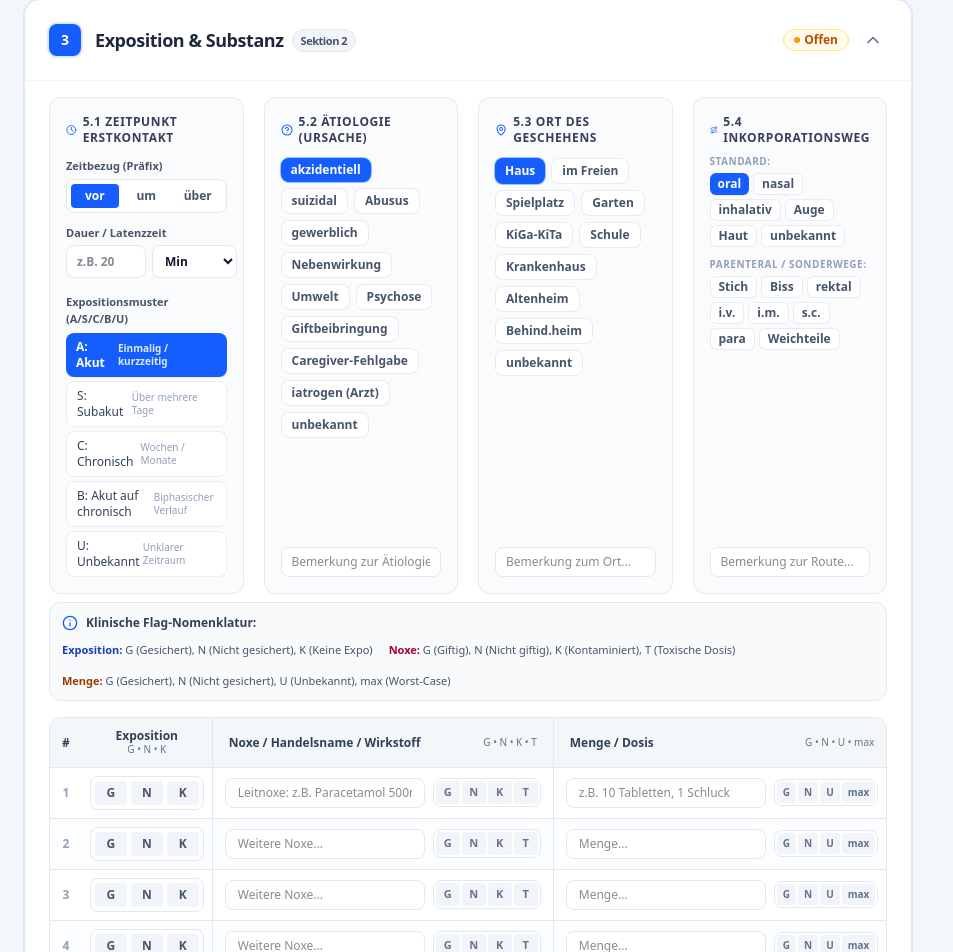
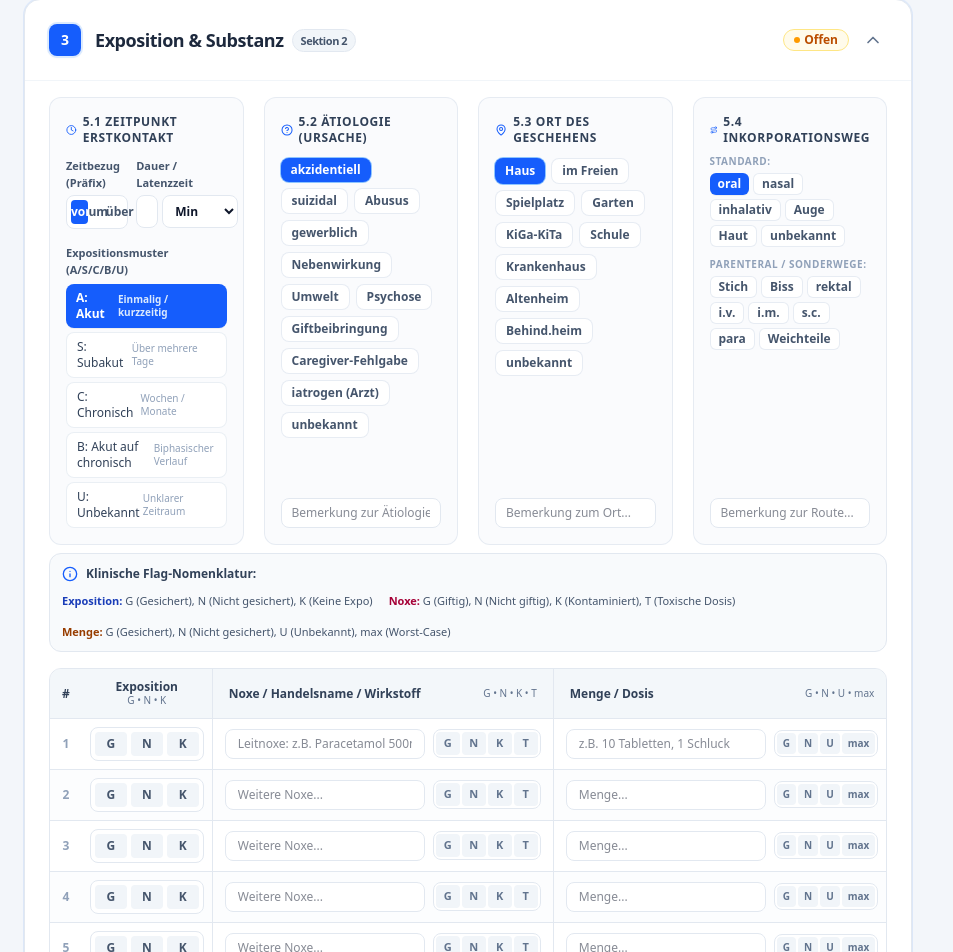
Before and after one commit to MaStr19/UKB-Prototypen, a Next.js app in the folder eva-gui/: page / in a window 1280 px wide. Shown: the part 1436-2388 px from the top of the page, without its empty margins (0-953 px from the left). Built offline with nearby package versions, Linux system fonts and the light colour scheme.

Commit message:
zeitbezug und dauer nebeneinander

```diff
--- a/eva-gui/src/components/sections/NoxeExposureSection.tsx
+++ b/eva-gui/src/components/sections/NoxeExposureSection.tsx
@@ -94,12 +94,14 @@ export const NoxeExposureSection: React.FC<Props> = ({ record, onChange }) => {
             </span>
 
             {/* Präfix + Wert + Einheit */}
-            <div className="space-y-3 mb-4">
-              <div>
+            <div className="grid grid-cols-12 gap-2 mb-4">
+
+            {/* 1. Spalte: Zeitbezug (Präfix) - Nimmt 5 von 12 Spalten ein */}
+              <div className="col-span-5">
                 <label className="block text-[11px] font-semibold text-slate-600 mb-1">
                   Zeitbezug (Präfix)
                 </label>
-                <div className="grid grid-cols-3 gap-1 bg-white p-1 rounded-lg border border-slate-200">
+                <div className="grid grid-cols-3 bg-white p-1 rounded-lg border border-slate-200">
                   {(['vor', 'um', 'über'] as const).map((pref) => (
                     <button
                       key={pref}
@@ -117,22 +119,27 @@ export const NoxeExposureSection: React.FC<Props> = ({ record, onChange }) => {
                 </div>
               </div>
 
-              <div>
+              {/* 2. Spalte: Dauer / Latenzzeit - Nimmt 7 von 12 Spalten ein */}
+              <div className="col-span-7">
                 <label className="block text-[11px] font-semibold text-slate-600 mb-1">
                   Dauer / Latenzzeit
                 </label>
-                <div className="flex gap-1.5">
+                <div className="flex gap-1">
+
+                  {/* Eingabefeld (Dauer) kann sich mit flex-1 ausdehnt */}
                   <input
                     type="text"
                     value={record.zeitWert}
                     onChange={(e) => onChange('zeitWert', e.target.value)}
-                    className="w-20 px-2.5 py-1.5 bg-white text-xs font-bold rounded-lg border border-slate-200 focus:outline-none focus:ring-2 focus:ring-blue-500/20"
+                    className="flex-1 min-w-0 px-2.5 py-1.5 bg-white text-xs font-bold rounded-lg border border-slate-200 focus:outline-none focus:ring-2 focus:ring-blue-500/20"
                     placeholder="z.B. 20"
                   />
+
+                  {/* Dropdown (Min) hat eine feste, kompaktere Breite w-19 */}
                   <select
                     value={record.zeitEinheit}
                     onChange={(e) => onChange('zeitEinheit', e.target.value as EvaRecord['zeitEinheit'])}
-                    className="flex-1 bg-white px-2 py-1.5 text-xs font-semibold rounded-lg border border-slate-200 focus:outline-none focus:ring-2 focus:ring-blue-500/20"
+                    className="w-19 shrink-0 bg-white px-2 py-1.5 text-xs font-semibold rounded-lg border border-slate-200 focus:outline-none focus:ring-2 focus:ring-blue-500/20"
                   >
                     {timeUnits.map((u) => (
                       <option key={u} value={u}>
```
